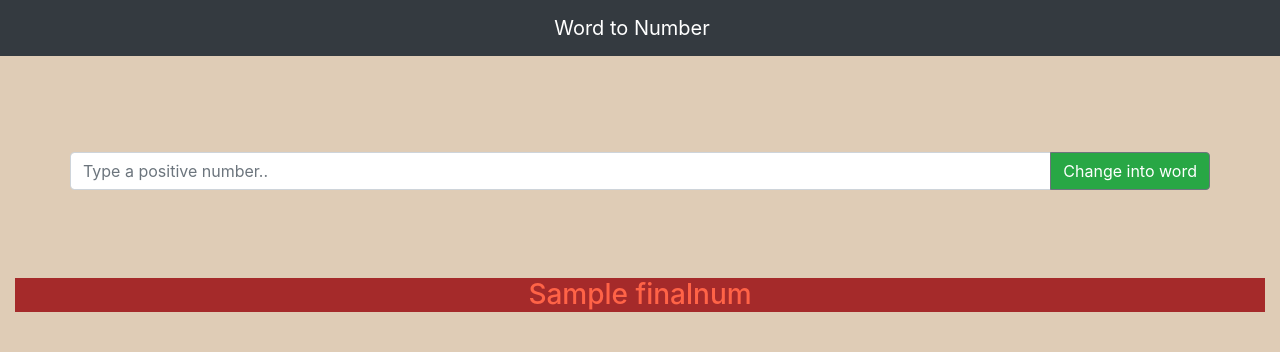
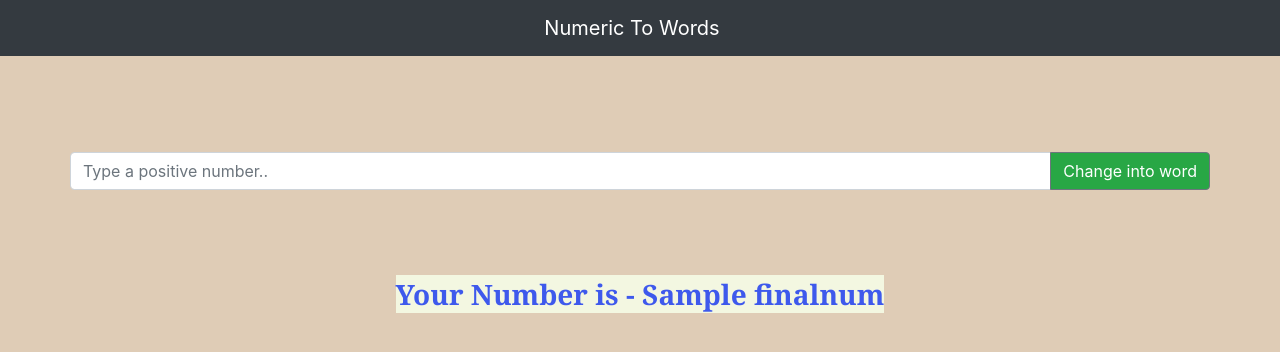
Before and after one commit to nibin007/wordtonumber, a Django app: template numbertoword/core/templates/base.html in a window 1280 px wide. Shown: the top 352 px of the page. Run offline with Django 4.2, Linux system fonts and the light colour scheme; the template is opened without the code that fills it: most values are stand-ins (such as "Sample title", 1, 10 or a date in 2020).

Commit message:
fewuichanges

```diff
--- a/numbertoword/core/templates/base.html
+++ b/numbertoword/core/templates/base.html
@@ -17,7 +17,7 @@
 
         <nav class="navbar navbar-expand-lg navbar-dark bg-dark ">
            <div class="col text-center">
-            <a class="navbar-brand " href="#">Word to Number</a>
+            <a class="navbar-brand " href="#">Numeric To Words</a>
            </div>
 
           </nav>
@@ -43,7 +43,7 @@
       <br><br><br>
       <div class="container col text-center ">
 
-      <h3 class="number" >{{finalnum}}</h3>
+      <h3 class="number" >Your Number is - {{finalnum}}</h3>
 
     </div>
       {% endif %}
--- a/numbertoword/static/css/base.css
+++ b/numbertoword/static/css/base.css
@@ -1,4 +1,9 @@
 .number{
-    background-color: brown;
-    color: tomato;
+    display: inline;
+    color: rgb(62, 89, 236);
+    background-color: rgb(243, 247, 225);
+
+    font-family: Cambria, Cochin, Georgia, Times, 'Times New Roman', serif;
+    font-weight: bolder;
+    font-weight: 900;
 }
```
